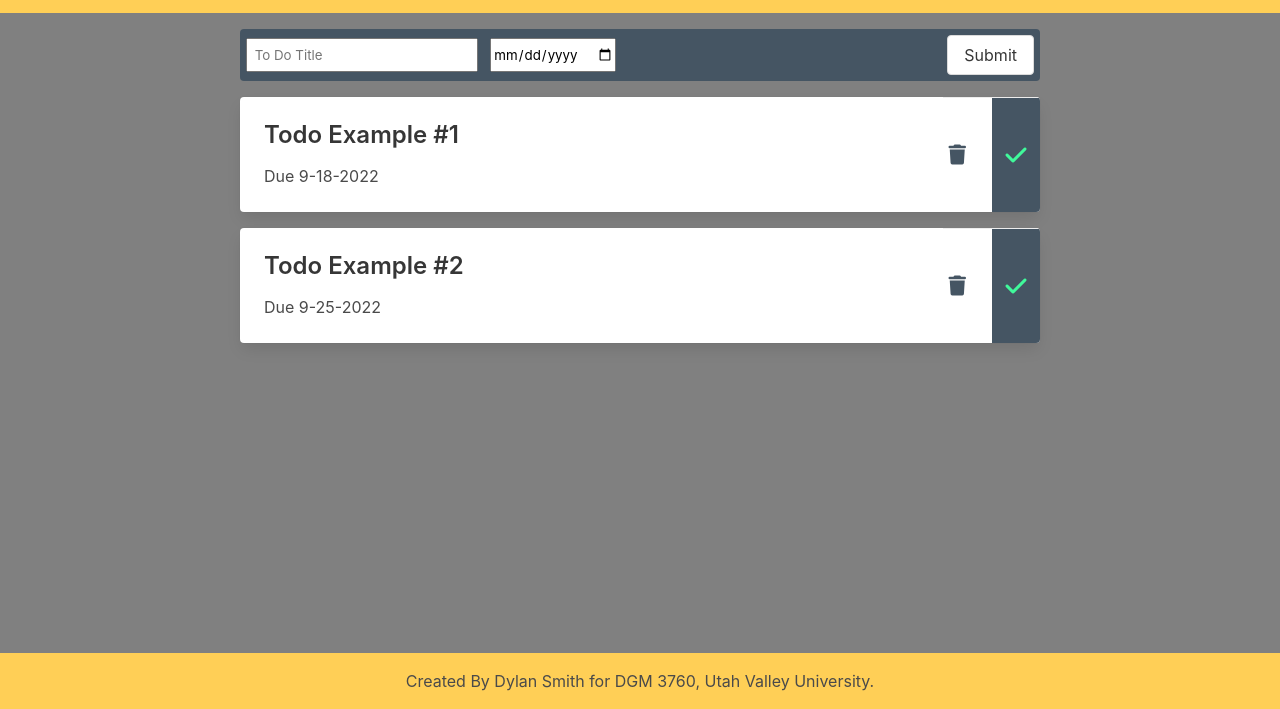
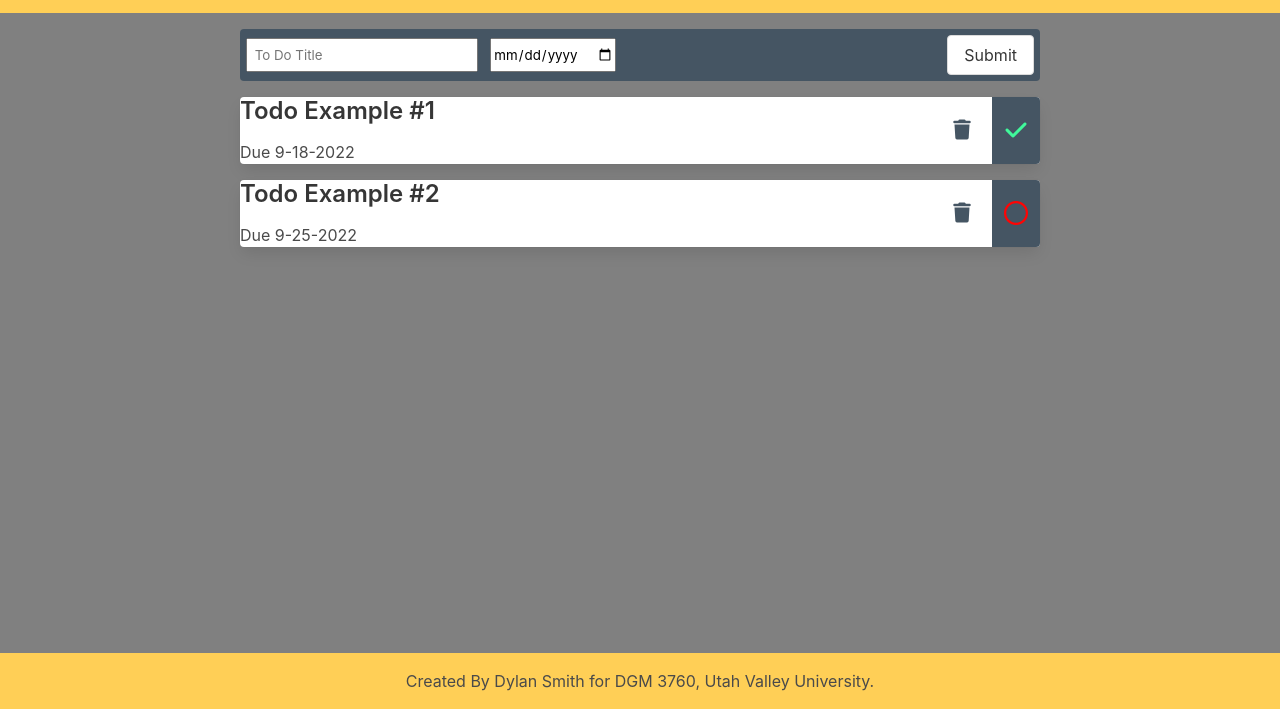
Before and after one commit to ayodyln/todoApp, a website with bundled scripts: page index.html in a window 1280 px wide. Shown: the part 91-800 px from the top of the page. Built offline with nearby package versions, Linux system fonts and the light colour scheme.

Commit message:
Debugging Code and Testing Event Listners

```diff
--- a/UI/Modal/index.js
+++ b/UI/Modal/index.js
@@ -1,4 +1,7 @@
 export const ModalFunction = (itemData, Wrapper) => {
+  console.log(itemData)
+  return
+
   const categories = itemData.category;
 
   //! Grabbing Modal Elements
--- a/app.js
+++ b/app.js
@@ -29,6 +29,10 @@ createTodoBtn.addEventListener("click", async () => {
 //? Section
 const todosSection = document.querySelector("#todoList");
 
+todosSection.addEventListener('click', (event) => {
+  console.log(event)
+})
+
 const todoCount = document.querySelector(".TodoCount");
 
 const addToDOM = (array) => {
@@ -39,25 +43,30 @@ const addToDOM = (array) => {
   // });
 
   array.forEach((todo) => {
-    let todoStatus = todo.status
+    const todoStatus = todo.status
       ? "todoStatus__complete"
       : "todoStatus__default";
+    const statusFeedback = todo.status
+      ? "fa-solid fa-check"
+      : "fa-regular fa-circle";
 
-    let markup = `<div class="card" data-id="${todo.id}">
+    let markup = `<div data-id="${todo.id}" class="card todoItem" >
       <div class="card-content">
         <div class="content">
           <h3>${todo.title}</h3>
           <p>Due ${todo.due}</p>
         </div>
-      </div>
-      <div class='card-footer'>
-        <button class="delTodoButton"><i class="fa-solid fa-trash"></i></button>
-        <div class="${todoStatus}"><i class="fa-solid fa-check"></i></div>
-      </div>
+        </div>
+        <div class='cardFooter'>
+          <button class="delTodoButton"><i class="fa-solid fa-trash"></i></button>
+          <div class="status ${todoStatus}"><i class="${statusFeedback}"></i></div>
+        </div>
     </div>`;
 
     todosSection.insertAdjacentHTML("beforeend", markup);
   });
+
+  todosSection.addEventListener("click", (event) => {});
 };
 addToDOM(todoData);
 
@@ -72,8 +81,3 @@ resetButton.addEventListener("click", () => {
   titleInput.value = "";
   dateInput.value = "";
 });
-
-document.querySelector(".card").addEventListener("click", (event) => {
-  const cardID = event.target.dataset.id * 1;
-  ModalFunction(todoData[cardID], todoData);
-});
--- a/css/style.css
+++ b/css/style.css
@@ -146,3 +146,26 @@ footer {
 .card {
   display: flex;
 }
+
+.card-content {
+  display: flex;
+  width: 100%;
+  padding: 0;
+
+  pointer-events: none;
+}
+
+.content {
+  width: 100%;
+}
+.cardFooter {
+  display: flex;
+}
+
+.cardFooter > button {
+  margin: 0;
+  width: 3em;
+}
+
+.cardFooter > div {
+}
```
Also changed, not shown: index.html (+1 -1 lines), UI/Todo/index.js (line endings or trailing spaces).
